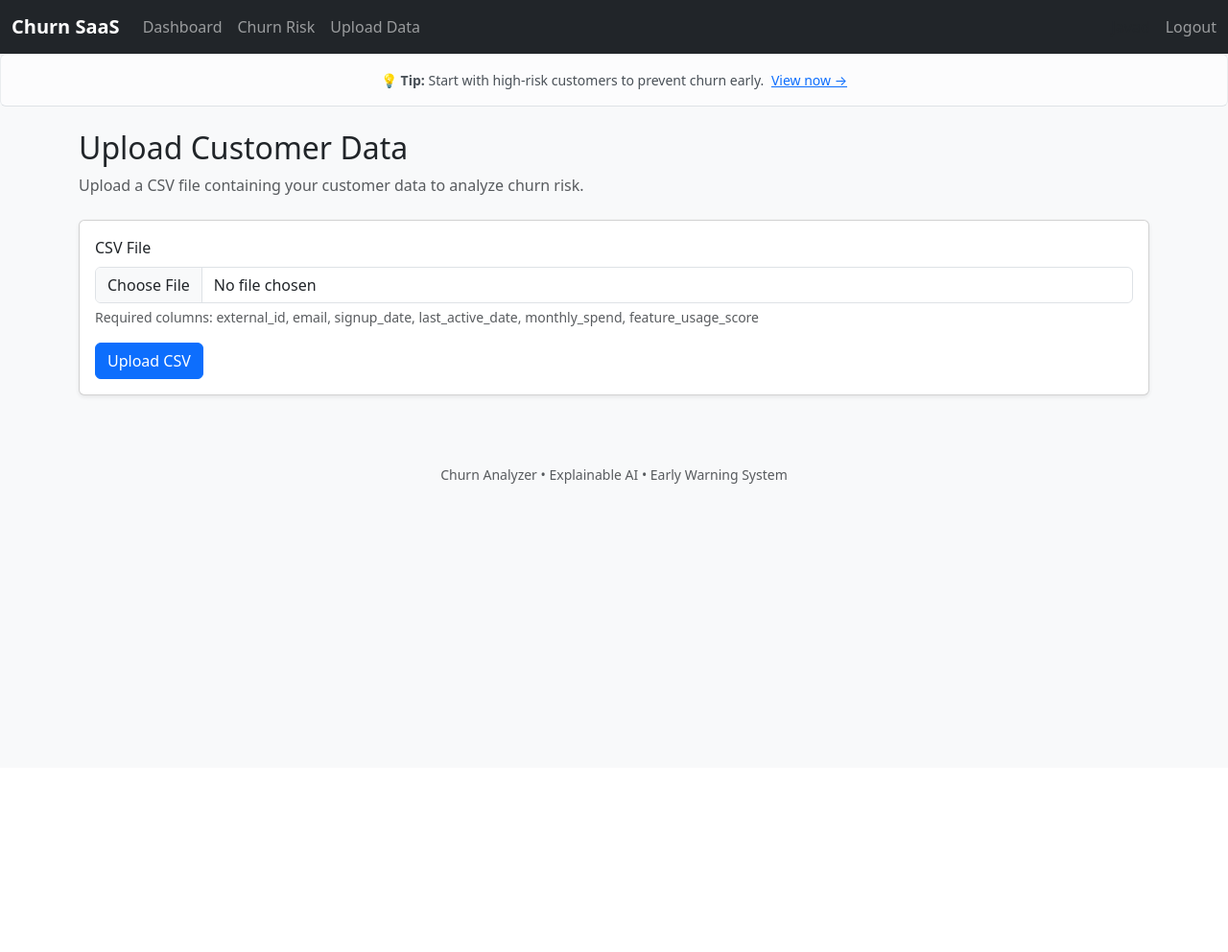
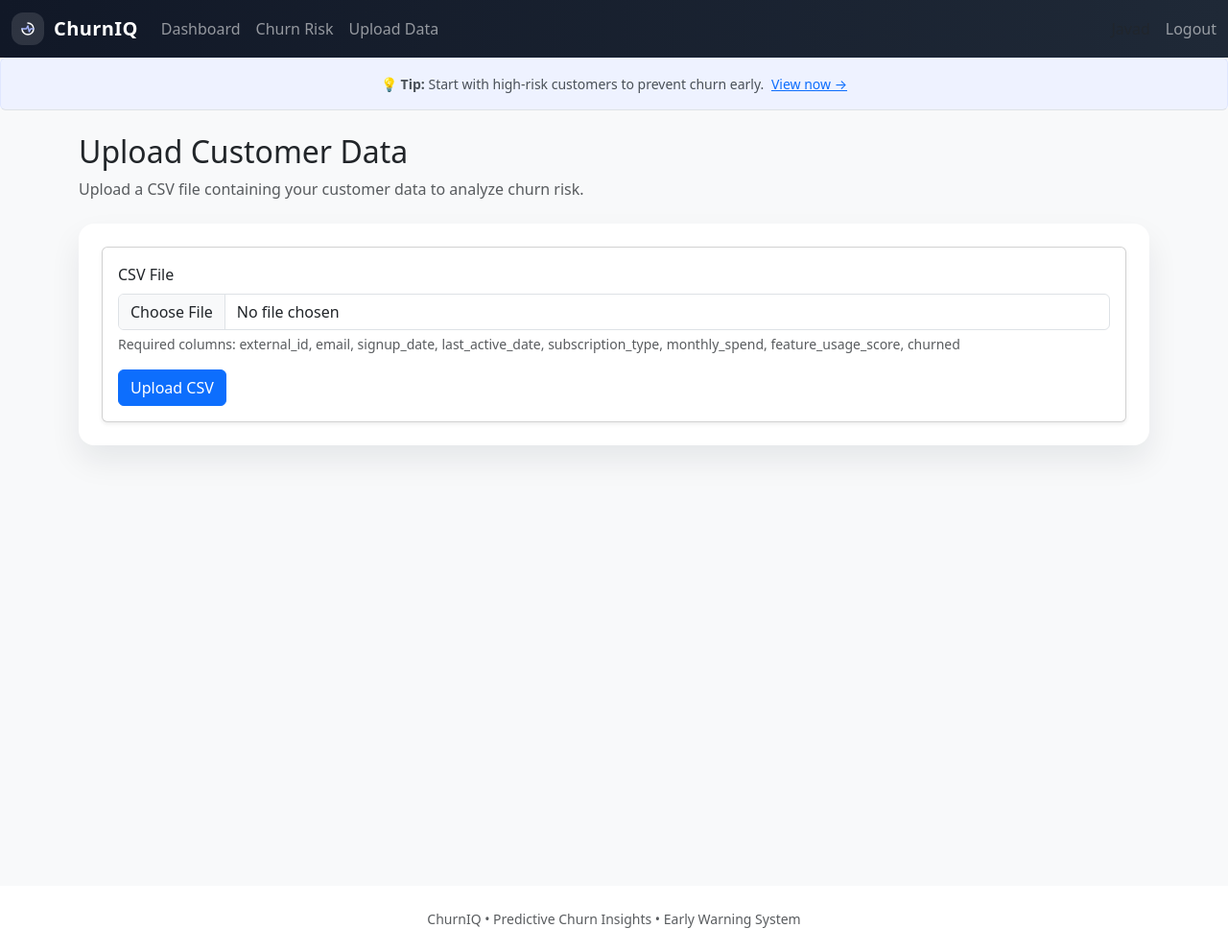
Before and after one commit to Zeynalov23/churn, a Django app: page /customers/upload/ in a window 1280 px wide. Shown: the whole page at 96% size. Before the commit the page ends 504 px from the top, so only its background shows below. Run offline with Django 5.2, Linux system fonts and the light colour scheme; a user stored in the database is signed in; data comes from the database, SQL or seed files in the repository.

Commit message:
Refresh base layout styling

```diff
--- a/customers/views.py
+++ b/customers/views.py
@@ -16,51 +16,8 @@ from .recommendations import recommend_action
 from .trends import analyze_trend, calculate_days_in_risk
 from .analytics import risk_level_distribution, revenue_at_risk_chart, trend_overview
 
-@never_cache
-@login_required
-def upload_customers_view(request):
-    if request.method == "POST":
-        form = CustomerUploadForm(request.POST, request.FILES)
-        if form.is_valid():
-            file = form.cleaned_data['file']
 
-            try:
-                decoded = file.read().decode('utf-8')
-                reader = csv.DictReader(io.StringIO(decoded))
-
-                count = 0
-
-                for row in reader:
-                    Customer.objects.update_or_create(
-                        tenant=request.tenant,
-                        external_id=row.get("external_id"),
-                        defaults={
-                            "email": row.get("email"),
-                            "signup_date": parse_date(row.get("signup_date")),
-                            "last_active_date": parse_date(row.get("last_active_date")),
-                            "subscription_type": row.get("subscription_type"),
-                            "monthly_spend": safe_float(row.get("monthly_spend")),
-                            "feature_usage_score": safe_float(row.get("feature_usage_score")),
-                            "churned": parse_bool(row.get("churned")),
-                        }
-                    )
-                    count += 1
-
-                messages.success(request, f"Successfully imported {count} customers!")
-                return redirect("customer_list")
-
-            except Exception as e:
-                messages.error(request, f"Error parsing CSV: {e}")
-
-    else:
-        form = CustomerUploadForm()
-
-    return render(request, "customers/upload.html", {"form": form})
-
-@never_cache
-@login_required
-def run_risk_scoring_view(request):
-    tenant = request.tenant
+def generate_churn_predictions(tenant):
     customers = Customer.objects.filter(tenant=tenant)
 
     for customer in customers:
@@ -69,7 +26,6 @@ def run_risk_scoring_view(request):
         revenue_at_risk = score * monthly_spend
         action = recommend_action(customer, level, reasons)
 
-        # Get last prediction (if exists)
         last_prediction = (
             ChurnPrediction.objects
             .filter(customer=customer)
@@ -103,6 +59,84 @@ def run_risk_scoring_view(request):
             early_warning=early_warning,
             days_in_risk=days_in_risk,
         )
+
+@never_cache
+@login_required
+def upload_customers_view(request):
+    if request.method == "POST":
+        form = CustomerUploadForm(request.POST, request.FILES)
+        if form.is_valid():
+            file = form.cleaned_data['file']
+
+            try:
+                decoded = file.read().decode('utf-8')
+                reader = csv.DictReader(io.StringIO(decoded))
+                raw_fieldnames = reader.fieldnames or []
+                normalized_fieldnames = [normalize_csv_header(name) for name in raw_fieldnames]
+                required_columns = {"external_id"}
+                missing_columns = required_columns - set(normalized_fieldnames)
+                if missing_columns:
+                    messages.error(
+                        request,
+                        "Missing required columns: "
+                        + ", ".join(sorted(missing_columns))
+                    )
+                    return render(request, "customers/upload.html", {"form": form})
+
+                count = 0
+                skipped = 0
+
+                for row in reader:
+                    normalized_row = {
+                        normalize_csv_header(key): value
+                        for key, value in row.items()
+                    }
+                    external_id = (normalized_row.get("external_id") or "").strip()
+                    if not external_id:
+                        skipped += 1
+                        continue
+
+                    Customer.objects.update_or_create(
+                        tenant=request.tenant,
+                        external_id=external_id,
+                        defaults={
+                            "email": normalized_row.get("email"),
+                            "signup_date": parse_date(normalized_row.get("signup_date")),
+                            "last_active_date": parse_date(normalized_row.get("last_active_date")),
+                            "subscription_type": normalized_row.get("subscription_type"),
+                            "monthly_spend": safe_float(normalized_row.get("monthly_spend")),
+                            "feature_usage_score": safe_float(
+                                normalized_row.get("feature_usage_score")
+                            ),
+                            "churned": parse_bool(normalized_row.get("churned")),
+                        }
+                    )
+                    count += 1
+
+                generate_churn_predictions(request.tenant)
+                if skipped:
+                    messages.warning(
+                        request,
+                        f"Skipped {skipped} rows missing external_id."
+                    )
+                messages.success(
+                    request,
+                    f"Successfully imported {count} customers and updated churn risk."
+                )
+                return redirect("churn_dashboard")
+
+            except Exception as e:
+                messages.error(request, f"Error parsing CSV: {e}")
+
+    else:
+        form = CustomerUploadForm()
+
+    return render(request, "customers/upload.html", {"form": form})
+
+@never_cache
+@login_required
+def run_risk_scoring_view(request):
+    generate_churn_predictions(request.tenant)
 
     messages.success(request, "Churn trends updated successfully.")
     return redirect("churn_dashboard")
@@ -189,3 +223,9 @@ def parse_bool(value):
     if not value:
         return False
     return value.lower() in ("1", "true", "yes")
+
+
+def normalize_csv_header(value):
+    if value is None:
+        return ""
+    return value.strip().lstrip("\ufeff").lower()
--- a/templates/base.html
+++ b/templates/base.html
@@ -9,6 +9,53 @@
         rel="stylesheet"
         href="https://cdn.jsdelivr.net/npm/bootstrap@5.3.0/dist/css/bootstrap.min.css"
     >
+    <style>
+        body {
+            background: #f5f7fb;
+        }
+
+        .app-shell {
+            min-height: calc(100vh - 64px);
+        }
+
+        .navbar {
+            background: linear-gradient(90deg, #111827 0%, #1f2937 100%);
+        }
+
+        .navbar-brand {
+            letter-spacing: 0.4px;
+        }
+
+        .brand-mark {
+            width: 34px;
+            height: 34px;
+            border-radius: 12px;
+            background: rgba(255, 255, 255, 0.12);
+            display: grid;
+            place-items: center;
+            margin-right: 10px;
+        }
+
+        .brand-mark svg {
+            width: 18px;
+            height: 18px;
+        }
+
+        .page-card {
+            background: #ffffff;
+            border-radius: 16px;
+            box-shadow: 0 16px 32px rgba(15, 23, 42, 0.08);
+        }
+
+        .tip-banner {
+            background: #eef2ff;
+            border: 1px solid #e0e7ff;
+        }
+
+        footer {
+            background: #ffffff;
+        }
+    </style>
 </head>
 
 <body class="bg-light">
@@ -16,7 +63,26 @@
 <!-- NAVBAR -->
 <nav class="navbar navbar-expand-lg navbar-dark bg-dark">
     <div class="container-fluid">
-        <a class="navbar-brand fw-bold" href="/">Churn SaaS</a>
+        <a class="navbar-brand fw-bold d-flex align-items-center" href="/">
+            <span class="brand-mark">
+                <svg viewBox="0 0 24 24" fill="none">
+                    <path
+                        d="M4 12a8 8 0 1 0 8-8"
+                        stroke="#ffffff"
+                        stroke-width="2"
+                        stroke-linecap="round"
+                    />
+                    <path
+                        d="M4 12h6l2-4 2 8 2-4h4"
+                        stroke="#a5b4fc"
+                        stroke-width="2"
+                        stroke-linecap="round"
+                        stroke-linejoin="round"
+                    />
+                </svg>
+            </span>
+            ChurnIQ
+        </a>
 
         <div class="collapse navbar-collapse">
             <ul class="navbar-nav me-auto">
@@ -63,7 +129,7 @@
 
 <!-- CONTEXT BANNER (Step 8 UX guidance) -->
 {% if user.is_authenticated %}
-<div class="alert alert-light border-bottom mb-0 text-center small">
+<div class="alert alert-light border-bottom mb-0 text-center small tip-banner">
     💡 <strong>Tip:</strong>
     Start with high-risk customers to prevent churn early.
     <a href="{% url 'high_risk_focus' %}" class="ms-1">View now →</a>
@@ -83,18 +149,20 @@
 </div>
 
 <!-- PAGE CONTENT -->
-<div class="container mt-4">
+<div class="container mt-4 app-shell">
 
     <!-- Page header slot -->
     {% block page_header %}{% endblock %}
 
     <!-- Main content -->
-    {% block content %}{% endblock %}
+    <div class="page-card p-4">
+        {% block content %}{% endblock %}
+    </div>
 </div>
 
 <!-- FOOTER -->
 <footer class="text-center text-muted small py-4 mt-5">
-    Churn Analyzer • Explainable AI • Early Warning System
+    ChurnIQ • Predictive Churn Insights • Early Warning System
 </footer>
 
 </body>
--- a/templates/customers/upload.html
+++ b/templates/customers/upload.html
@@ -22,14 +22,15 @@
                 <label class="form-label">CSV File</label>
                 <input
                     type="file"
-                    name="csv_file"
+                    name="file"
                     accept=".csv"
                     class="form-control"
                     required
                 >
                 <div class="form-text">
                     Required columns: external_id, email, signup_date,
-                    last_active_date, monthly_spend, feature_usage_score
+                    last_active_date, subscription_type, monthly_spend,
+                    feature_usage_score, churned
                 </div>
             </div>
 
```
